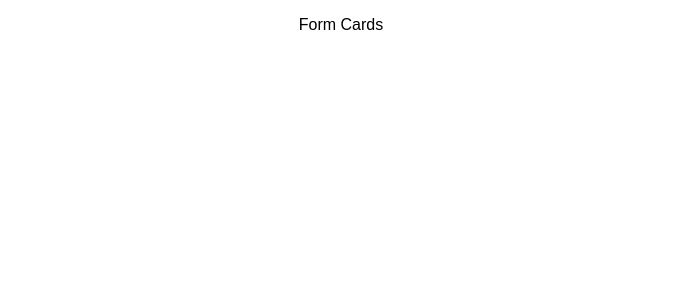
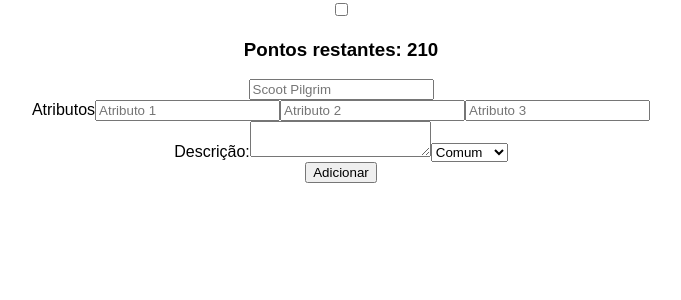
Before and after one commit to EletroCP/Trunfo-vs-the-world, a React (Create React App) app: page / in a window 1280 px wide. Shown: the top 300 px of the page, without its empty margins (299-980 px from the left). Built offline with nearby package versions, Linux system fonts and the light colour scheme.

Commit message:
:sparkles: feat: Adicionado form de criação de cartas

```diff
--- a/src/component/FormCard.js
+++ b/src/component/FormCard.js
@@ -3,7 +3,60 @@ import React from 'react';
 function FormCard() {
   return (
     <form>
-      <p>Form Cards</p>
+      <div id="form-header-container">
+        <input
+          type="checkbox"
+        >
+        </input>
+        <span>
+          <h3>
+            Pontos restantes: 210
+          </h3>
+        </span>
+      </div>
+      <div id="form-name-container">
+        <input
+          type="text"
+          id="card-name-input"
+          placeholder="Scoot Pilgrim"
+        />
+      </div>
+      <div id="form-atributtes-container">
+        <label>Atributos
+          <input
+            id="input-attribute-1"
+            type="number"
+            placeholder="Atributo 1"
+          />
+          <input
+            id="input-attribute-2"
+            type="number"
+            placeholder="Atributo 2"
+          />
+          <input
+            id="input-attribute-3"
+            type="number"
+            placeholder="Atributo 3"
+          />
+        </label>
+      </div>
+      <div id="form-description-container">
+        <label>
+          Descrição:
+          <textarea
+            id="card-description-input"
+          />
+        </label>
+        <select>
+          <option>Comum</option>
+          <option>Incomum</option>
+          <option>Raro</option>
+        </select>
+      </div>
+      <input
+        type="button"
+        value="Adicionar"
+      />
     </form>
   );
 }
```
Also changed, not shown: 1 other file (tests, documents, lock files or other folders).
